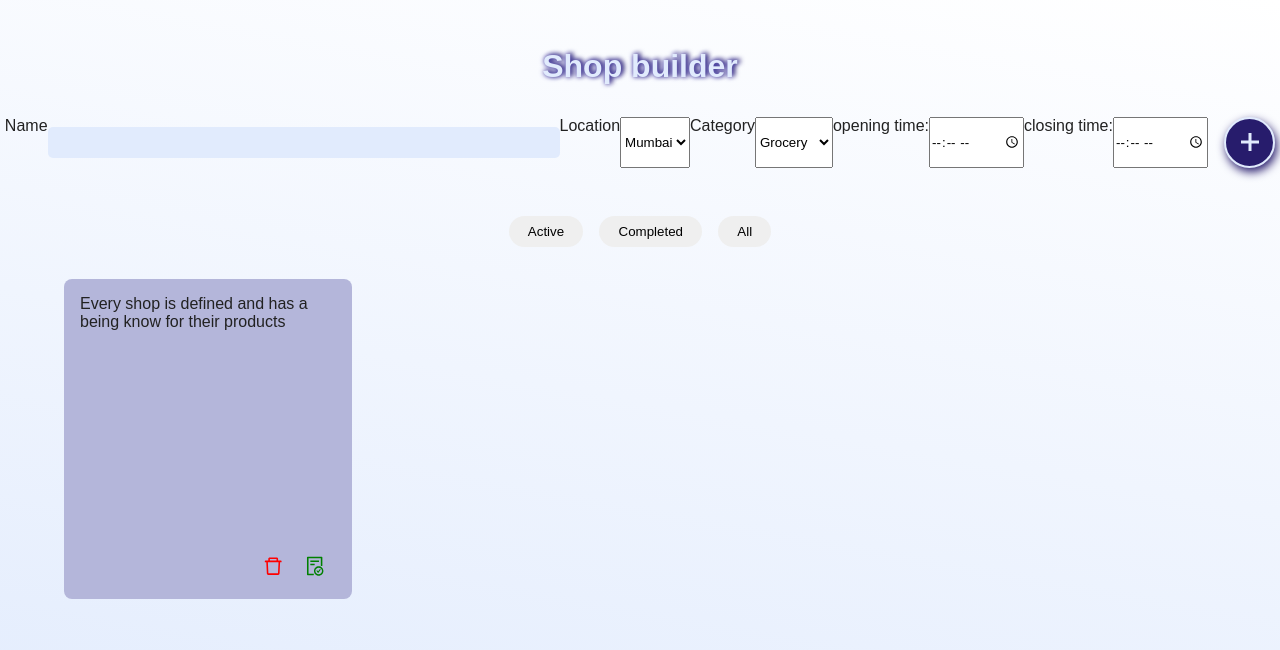
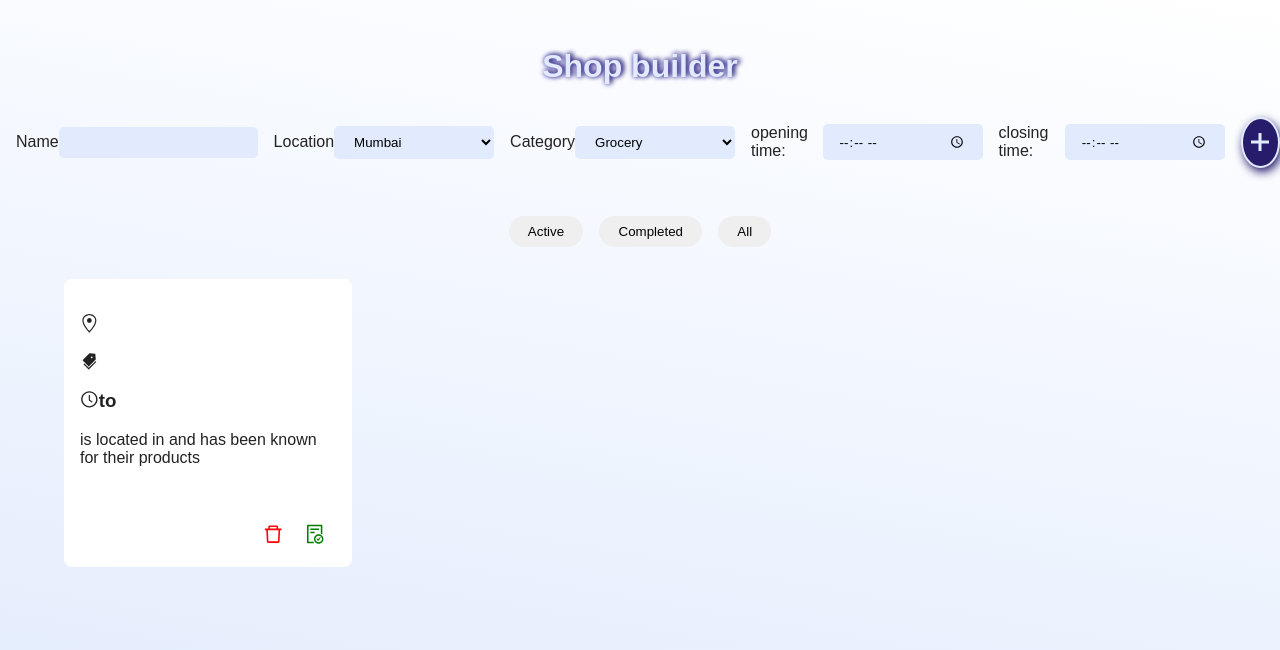
Before and after one commit to asshwindsilva/Store-Builder, a React (Create React App) app: page / in a window 1280 px wide. Both pictures are taken after a click on the button 1249 px from the left and 142 px from the top of the page. Shown: the top 650 px of the page. Built offline with nearby package versions, Linux system fonts and the light colour scheme; a web font is replaced by a local one.

Commit message:
create styles in shop complete

```diff
--- a/src/components/CreateStore.js
+++ b/src/components/CreateStore.js
@@ -58,10 +58,9 @@ const Form = (props) => {
             <input id="name" type="text"
                 onChange={(e) => handleChange(e)}
                 className="shop-input"
-
             />
             <label htmlFor="location">Location</label>
-            <select id="cars" name="location"
+            <select className="location" id="cars"
                 onChange={(e) => handleLocation(e)}
             >
                 <option value="Mumbai">Mumbai</option>
@@ -72,7 +71,7 @@ const Form = (props) => {
             </select>
 
             <label htmlFor="category">Category</label>
-            <select id="catergory" name="category" onChange={(e) => handleCategory(e)}>
+            <select className="location" id="catergory" name="category" onChange={(e) => handleCategory(e)}>
                 <option value="Grocery">Grocery</option>
                 <option value="butcher">Butcher</option>
                 <option value="chemisty">Chemisty</option>
@@ -80,22 +79,15 @@ const Form = (props) => {
             </select>
 
             <label htmlFor="opening">opening time:</label>
-            <input type="time" id="opening" onChange={(e) => handleOpeningTime(e)} ></input>
+            <input className="location" type="time" id="opening" onChange={(e) => handleOpeningTime(e)} ></input>
             <label htmlFor="closing">closing time:</label>
-            <input type="time" id="closing" onChange={(e) => handleClosingTime(e)}  ></input>
+            <input className="location" type="time" id="closing" onChange={(e) => handleClosingTime(e)}  ></input>
 
             <button className="btn-add" onClick={() => props.addShop({
                 id: Math.floor(Math.random() * 1000),
                 item: shop, location, category, openingTime, closingTime,
                 completed: false
             })} ><GoPlus /></button>
-
-
-
-
-
-
-
         </div >
     )
 
--- a/src/components/StoreItem.js
+++ b/src/components/StoreItem.js
@@ -1,28 +1,18 @@
 
 import React from 'react'
-import { AiOutlineDelete, AiOutlineFileDone } from "react-icons/ai"
+import { AiOutlineDelete, AiOutlineFileDone, AiOutlineClockCircle, AiFillTags } from "react-icons/ai"
+import { GoLocation } from "react-icons/go"
+
 const StoreItem = (props) => {
     const { item, removeShop, completeShop } = props
     return (
         <div className="card">
 
             <h2 key={item.id}>{item.item}</h2>
-
-
-            <h2 key={item.id} > {item.location}</h2>
-
-
-            <h2 key={item.id} > {item.category}</h2>
-
-
-            <h2 key={item.id} > {item.openingTime}</h2>
-
-            <p>Every shop is defined and has a being know for their products</p>
-
-            <h2 key={item.id} > {item.closingTime}
-
-
-            </h2>
+            <h3 key={item.id} > <GoLocation />{item.location}</h3>
+            <h3 key={item.id} > <AiFillTags /> {item.category}</h3>
+            <h3 key={item.id} > <AiOutlineClockCircle /> {item.openingTime} to {item.closingTime} </h3>
+            <p> {item.item} is located in {item.location} and has been known for their {item.category} products</p>
             <div className="btns">
                 <button
                     style={{ color: "red" }}
@@ -32,10 +22,6 @@ const StoreItem = (props) => {
                     onClick={() => completeShop(item.id)}><AiOutlineFileDone /></button>
             </div>
             {item.completed && <span className="completed">done</span>}
-
-
-
-
         </div>
     )
 }
--- a/src/main.css
+++ b/src/main.css
@@ -13,7 +13,7 @@ html{
 
 body{
   background: linear-gradient(
-      190deg,#fff 0%,
+      190deg,rgb(255, 255, 255) 0%,
       #e1ebfd 100%
   );
   background-repeat:no-repeat ;
@@ -46,8 +46,8 @@ body{
 }
 
 .shop-input{
-    min-width: 15rem;
-    width: 40vw;
+    min-width: 10rem;
+    width: 20vw;
 
     max-height: 2.5rem;
     background-color: #e1ebfd;
@@ -120,14 +120,26 @@ body{
 .card{
     display: flex;
     flex-direction: column;
-    background-color: rgb(180,182 ,218 );
+    background-color: rgb(255,255 ,255 );
     background: radial-gradient(cricle,hsla(237, 34%,78%,0.9) 0%,hsla(219, 88%,94%,0.9) 100%);
     margin: 0 1rem 1rem 0;
-    height: 20rem;
+    height: 18rem;
     width: 18rem;
     border-radius: 0.5rem;
     padding: 1rem;
     position: relative;
+}
+
+.card h2{
+    margin-bottom: 1.2rem ;
+    display: flex;
+    justify-content: center;
+}
+
+.card h3{
+    margin-bottom: 1.2rem ;
+    display: flex;
+    align-items: flex-start;
 }
 
 .card .btns{
@@ -149,3 +161,26 @@ body{
 .card .btns button:focus{
     outline: none;
 }
+
+.location{
+    min-width: 10rem;
+    width: 5vw;
+
+    max-height: 2.5rem;
+    background-color: #e1ebfd;
+    border: none;
+    border-radius: 5px;
+    padding: 0.5rem 1rem;
+    align-self: center;
+
+}
+label{
+    display: flex;
+    align-items:center ;
+    justify-content: center;
+
+
+}
+label:not(:last-child){
+    margin-left:1rem ;
+}
```
